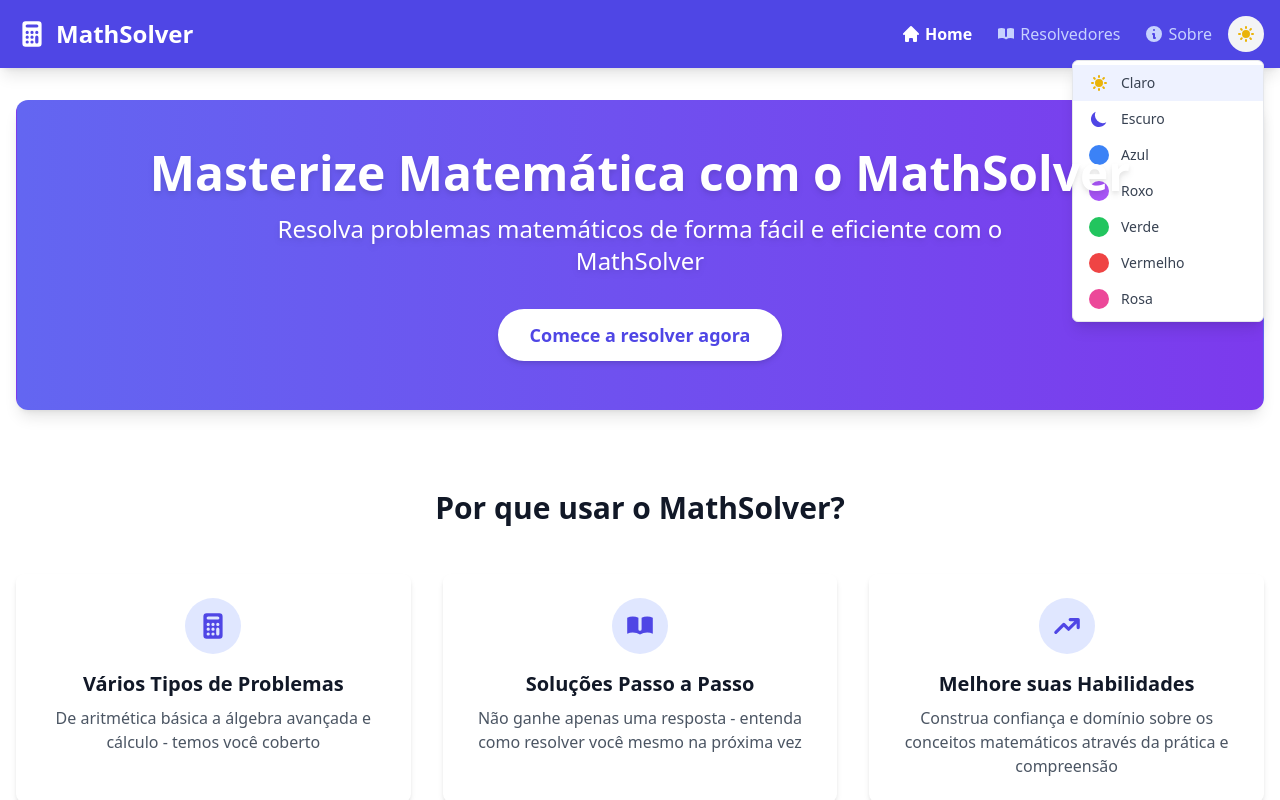
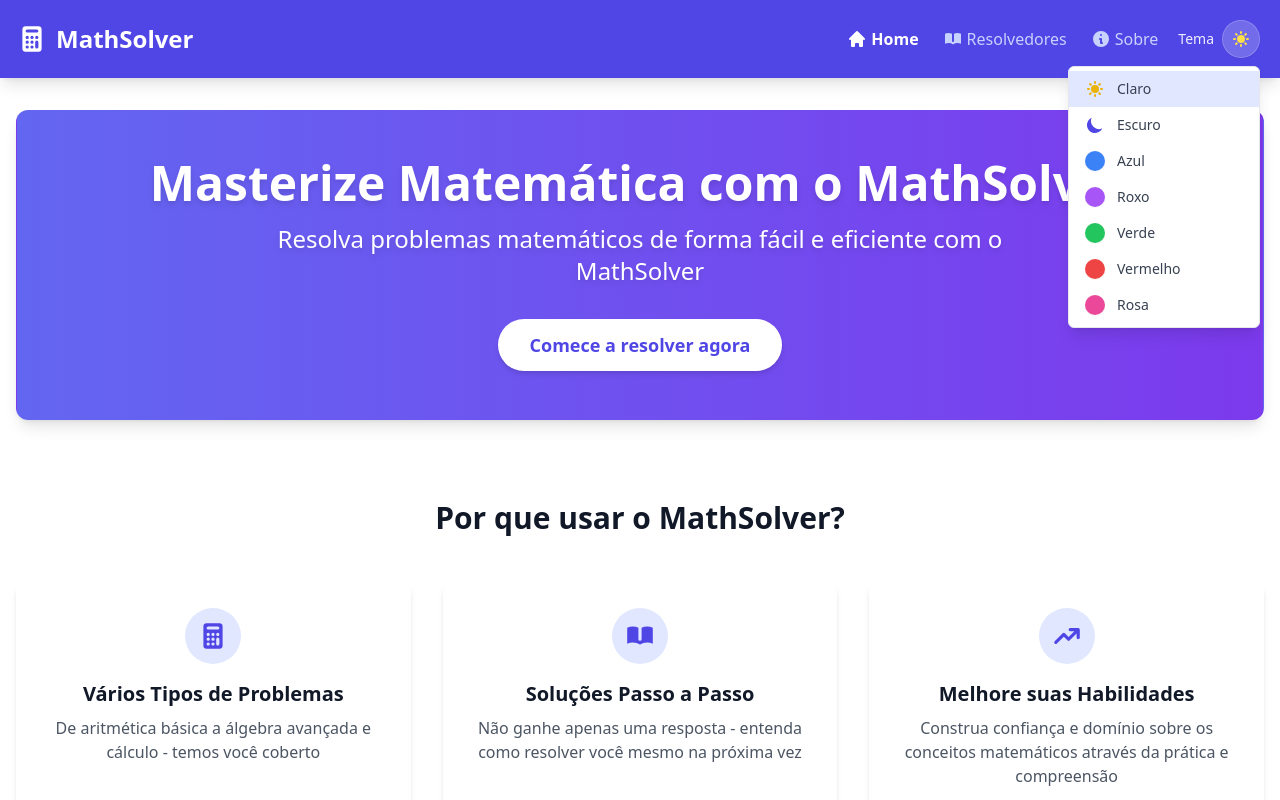
Before and after one commit to PietroFilippo/MathSolver, a React (Vite) app: page / in a window 1280 px wide. Both pictures are taken after a click on the button "Mudar tema". Shown: the top 800 px of the page. Built offline with nearby package versions, Linux system fonts and the light colour scheme.

Commit message:
Bug fix home page theme selector

```diff
--- a/src/components/Header.tsx
+++ b/src/components/Header.tsx
@@ -56,7 +56,10 @@ const Header: React.FC<HeaderProps> = ({ currentPage, onNavigate }) => {
               </ul>
             </nav>
 
-            <ThemeSwitcher />
+            <div className="flex items-center gap-2 p-1 rounded-lg bg-primary-700/30 dark:bg-gray-700/50">
+              <span className="text-sm text-white/90 dark:text-gray-300 hidden sm:inline-block">Tema</span>
+              <ThemeSwitcher />
+            </div>
           </div>
         </div>
       </div>
--- a/src/components/ThemeSwitcher.tsx
+++ b/src/components/ThemeSwitcher.tsx
@@ -34,16 +34,16 @@ const ThemeSwitcher: React.FC = () => {
 
   // Obter ícone do tema atual
   const getCurrentThemeIcon = () => {
-    if (theme === 'light') return <HiSun className="w-5 h-5 text-yellow-500" />;
-    if (theme === 'dark') return <HiMoon className="w-5 h-5 text-indigo-600 dark:text-white" />;
-    return <HiColorSwatch className="w-5 h-5 text-indigo-600 dark:text-white" />;
+    if (theme === 'light') return <HiSun className="w-5 h-5 text-yellow-300" />;
+    if (theme === 'dark') return <HiMoon className="w-5 h-5 text-white" />;
+    return <HiColorSwatch className="w-5 h-5 text-white" />;
   };
 
   return (
     <div className="relative" ref={dropdownRef}>
       <button
         onClick={() => setIsOpen(!isOpen)}
-        className="p-2 rounded-full bg-gray-100 dark:bg-gray-700 text-indigo-600 dark:text-white hover:bg-indigo-100 dark:hover:bg-indigo-700 transition-colors duration-200 flex items-center"
+        className="p-2 rounded-full bg-white/20 dark:bg-gray-800/50 text-white hover:bg-white/30 dark:hover:bg-gray-700 transition-colors duration-200 flex items-center shadow-sm border border-white/20 dark:border-gray-700"
         aria-label="Mudar tema"
         title="Mudar tema"
       >
@@ -51,7 +51,7 @@ const ThemeSwitcher: React.FC = () => {
       </button>
 
       {isOpen && (
-        <div className="absolute right-0 mt-2 w-48 bg-white dark:bg-gray-800 rounded-md shadow-lg py-1 z-10 border border-gray-200 dark:border-gray-700">
+        <div className="absolute right-0 mt-2 w-48 bg-white dark:bg-gray-800 rounded-md shadow-lg py-1 z-50 border border-gray-200 dark:border-gray-700 backdrop-blur-sm">
           {themeOptions.map((option) => (
             <button
               key={option.value}
@@ -60,13 +60,13 @@ const ThemeSwitcher: React.FC = () => {
                 setIsOpen(false);
               }}
               className={`flex items-center w-full px-4 py-2 text-left text-sm hover:bg-gray-100 dark:hover:bg-gray-700 ${
-                theme === option.value ? 'bg-indigo-50 dark:bg-indigo-900' : ''
+                theme === option.value ? 'bg-indigo-100 dark:bg-indigo-900/50 font-medium' : ''
               }`}
             >
               {option.icon ? (
                 option.icon
               ) : (
-                <span className={`w-5 h-5 rounded-full ${option.colorClass}`}></span>
+                <span className={`w-5 h-5 rounded-full ${option.colorClass} shadow-sm`}></span>
               )}
               <span className="ml-3 text-gray-700 dark:text-gray-200">{option.label}</span>
             </button>
```
